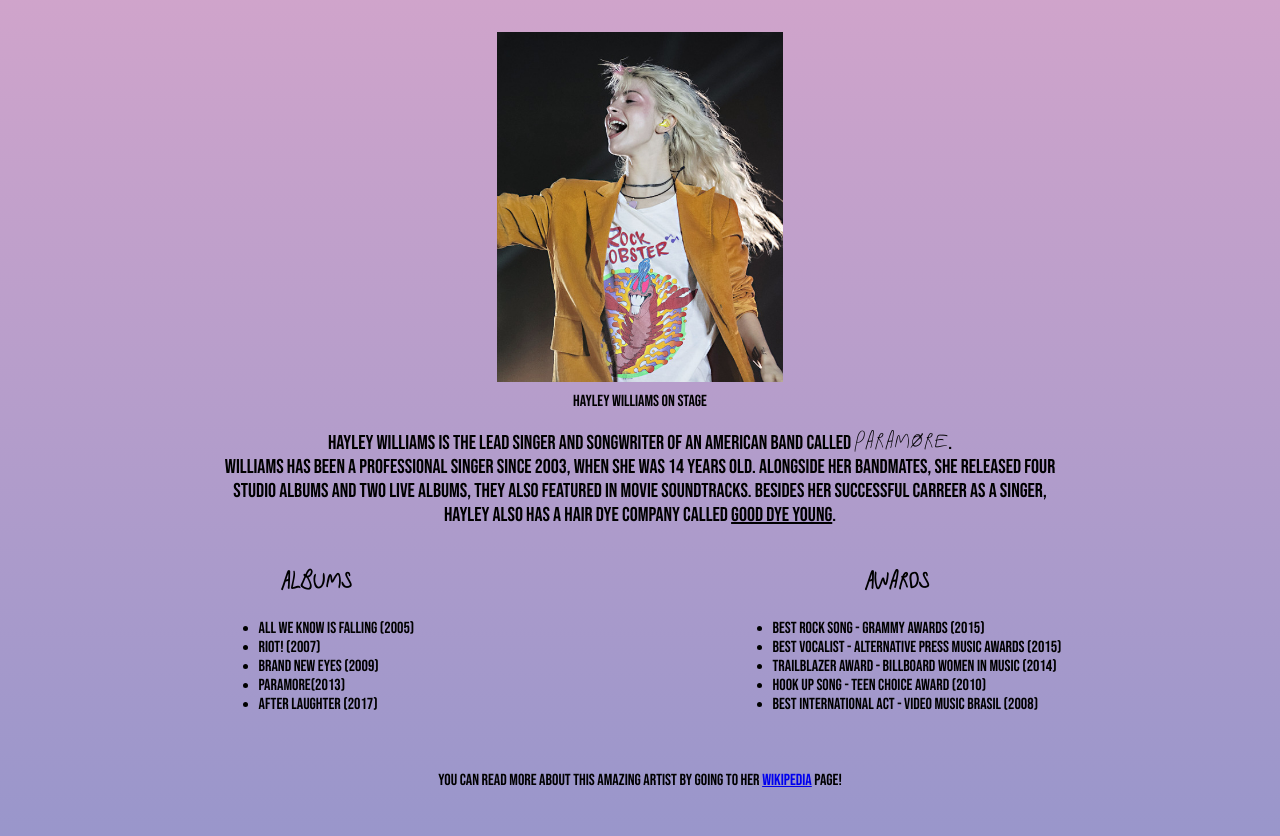
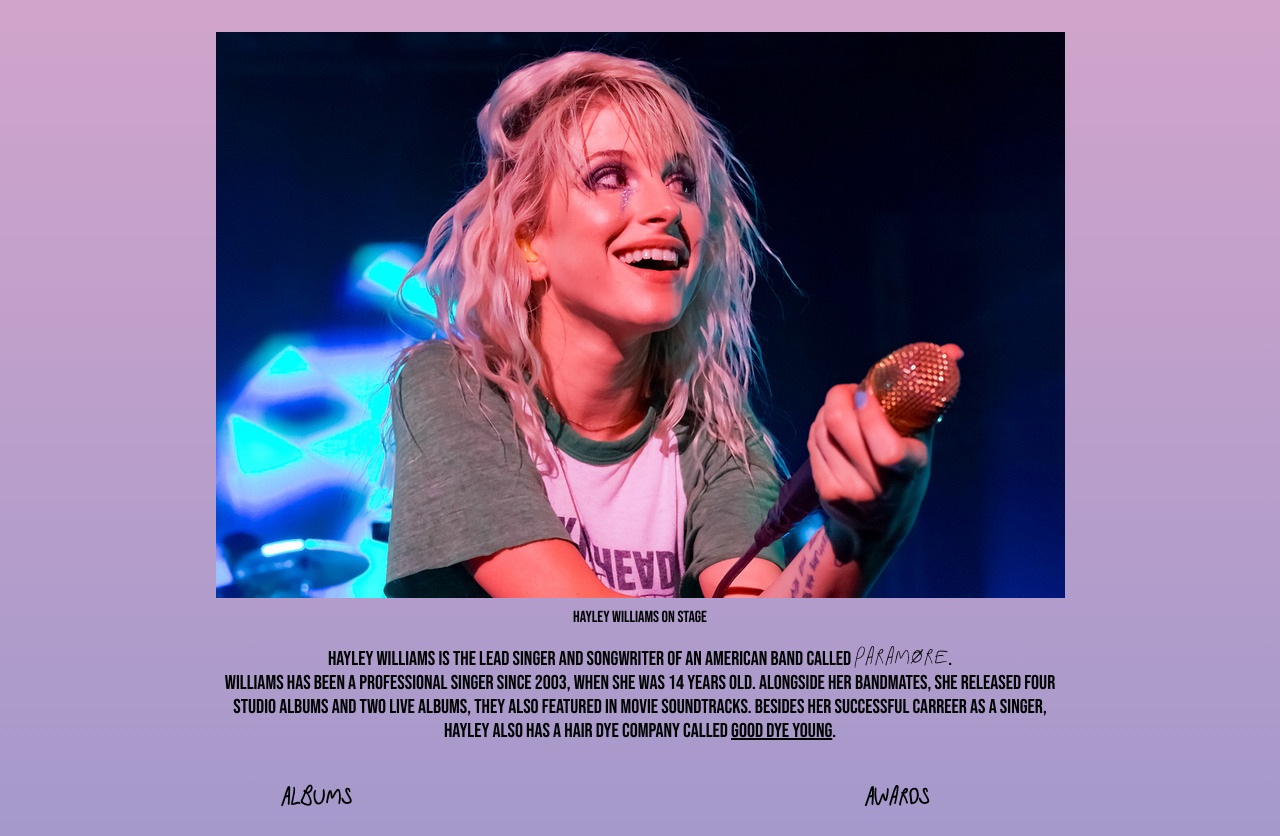
Before and after one commit to eloisasmorais/eloisasmorais.github.io, a PHP site: page / in a window 1280 px wide. Shown: the part 129-965 px from the top of the page. Run offline with PHP 8.4, Linux system fonts and the light colour scheme.

Commit message:
Changed image height

```diff
--- a/Tribute page/style.css
+++ b/Tribute page/style.css
@@ -18,7 +18,7 @@ body {
     display: block;
     margin-left: auto;
     margin-right: auto;
-    height: 350px;
+    height: auto;
     width: auto;
     max-width: 100%;
 }
```
Also changed, not shown: Tribute page/assets/Hayley.png.
